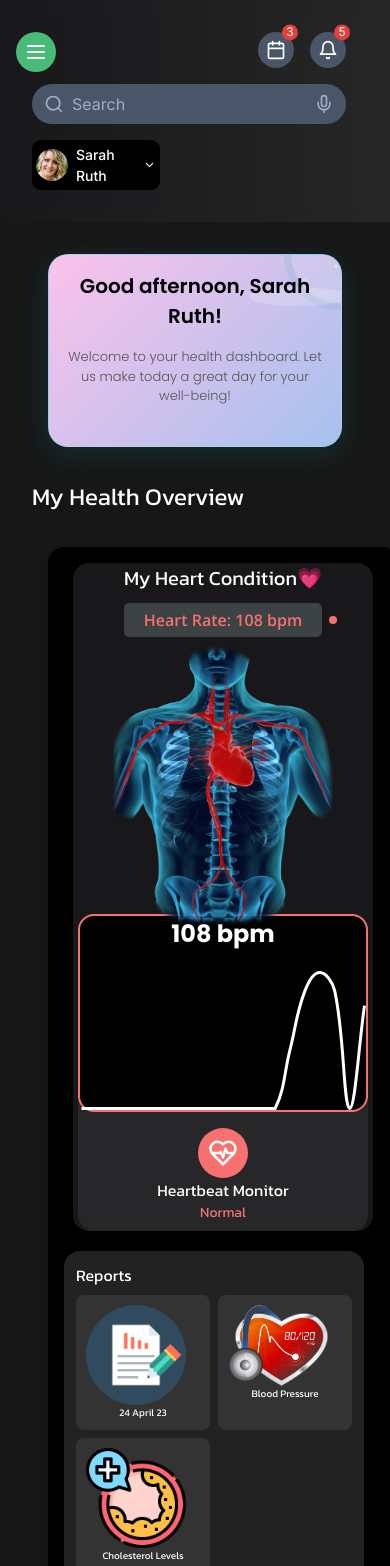
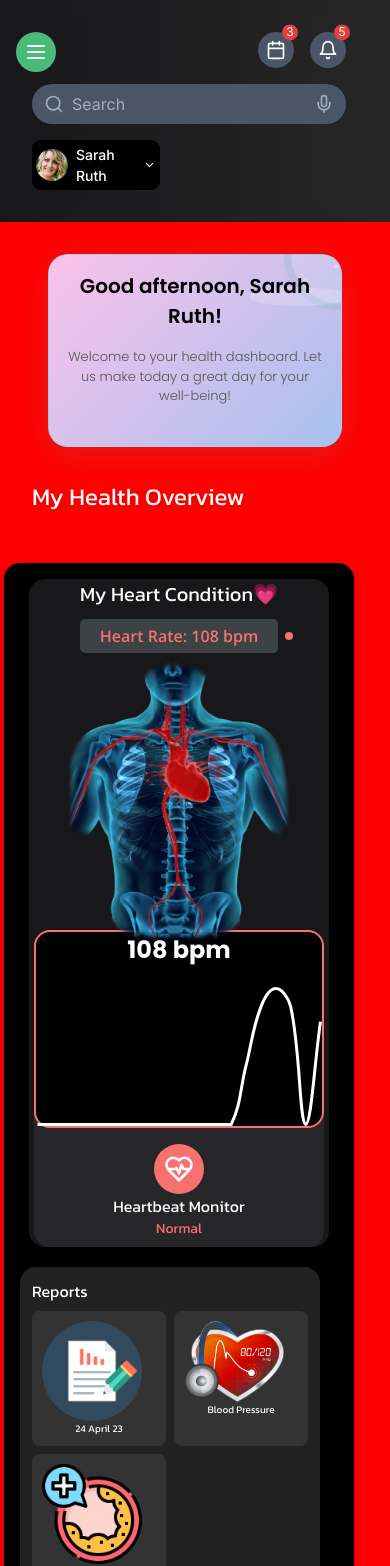
Before and after one commit to CHEGEBB/healthmasterv2, a Next.js app: page /dashboard in a window 390 px wide. Shown: the top 1566 px of the page. Built offline with nearby package versions, Linux system fonts and the light colour scheme.

Commit message:
refactor: Update responsive layout and styling for Bp.scss, schedule.scss, heart rate graph component, DynamicGreeting.scss, heartRate.scss, auth.scss, login and home page forms, and header component

```diff
--- a/sass/Mymedicine.scss
+++ b/sass/Mymedicine.scss
@@ -40,7 +40,7 @@ $glass-shadow: 0 8px 32px 0 rgba(31, 38, 135, 0.37);
     align-items: center;
     justify-content: center;
     margin: 0 auto;
-    width: 350px !important;
+    width: 300px !important;
   }
   @include for-tablet-landscape-up {
     padding: 1.5rem;
@@ -190,6 +190,8 @@ body {
     align-items: center;
     justify-content: center;
     margin: 0 auto;
+    display: flex;
+    flex-direction: column !important;
     width: 350px !important;
   }
   @include for-tablet-landscape-up {
@@ -217,6 +219,10 @@ body {
     justify-content: center;
     gap: 1rem;
     margin-bottom: 2rem;
+    @include for-phone-only{
+      display: grid;
+      grid-template-columns: repeat(4, 1fr);
+    }
 
     .doctor-bubble {
       width: 60px;
@@ -242,6 +248,11 @@ body {
     display: grid;
     grid-template-columns: repeat(2, 1fr);
     gap: 2rem;
+    @include  for-phone-only{
+      display: grid;
+      grid-template-columns: repeat(1, 1fr);
+
+    }
 
     .med-card {
       @include med-card;
@@ -412,6 +423,10 @@ body {
           padding: 0.5rem;
           color: #ffffff;
           font-family: $font-rubik;
+          @include for-phone-only{
+            display: flex;
+            width: 150px !important;
+          }
 
           &:focus {
             outline: none;
--- a/sass/dashboard.scss
+++ b/sass/dashboard.scss
@@ -117,9 +117,12 @@ body {
     overflow-y: auto;
 
     @include respond-to('mobile') {
-      width: 100%;
-      margin: 0;
+      width:100%;
       border-radius: 0;
+      margin: 0 auto !important;
+      margin-left: -30px;
+      background-color: red;
+
     }
   }
 
--- a/sass/healthDashboard.scss
+++ b/sass/healthDashboard.scss
@@ -27,6 +27,11 @@ $glass-shadow: 0 8px 32px 0 rgba(31, 38, 135, 0.37);
   width: 100%;
   margin: 0 auto;
   padding: 2rem;
+  @include for-phone-only {
+    padding: 1rem !important;
+
+
+  }
 
   .dashboard-header {
     display: flex;
@@ -39,7 +44,6 @@ $glass-shadow: 0 8px 32px 0 rgba(31, 38, 135, 0.37);
       color: white;
       text-shadow: 2px 2px 4px rgba(0, 0, 0, 0.1);
       @include  for-phone-only{
-        // max-width: 350px !important;
         text-align: center;
         font-family: $font-kanit !important;
         font-size: 1.5rem !important;
@@ -67,6 +71,12 @@ $glass-shadow: 0 8px 32px 0 rgba(31, 38, 135, 0.37);
     display: grid;
     grid-template-columns: 1fr 1fr 2fr;
     gap: 1rem;
+    @include for-phone-only {
+      padding: 1rem !important;
+      margin-left: -60px !important;
+
+
+    }
 
     .left-panel, .center-panel, .right-panel {
       display: flex;
@@ -106,7 +116,6 @@ $glass-shadow: 0 8px 32px 0 rgba(31, 38, 135, 0.37);
   }
 }
 
-// Desktop responsiveness (1280px to 1920px)
 @media (min-width: 1280px) and (max-width: 1920px) {
   .health-dashboard {
     padding: 1.5rem;
@@ -117,7 +126,6 @@ $glass-shadow: 0 8px 32px 0 rgba(31, 38, 135, 0.37);
   }
 }
 
-// Tablet responsiveness
 @media (min-width: 768px) and (max-width: 1279px) {
   .health-dashboard {
     padding: 1rem;
```
